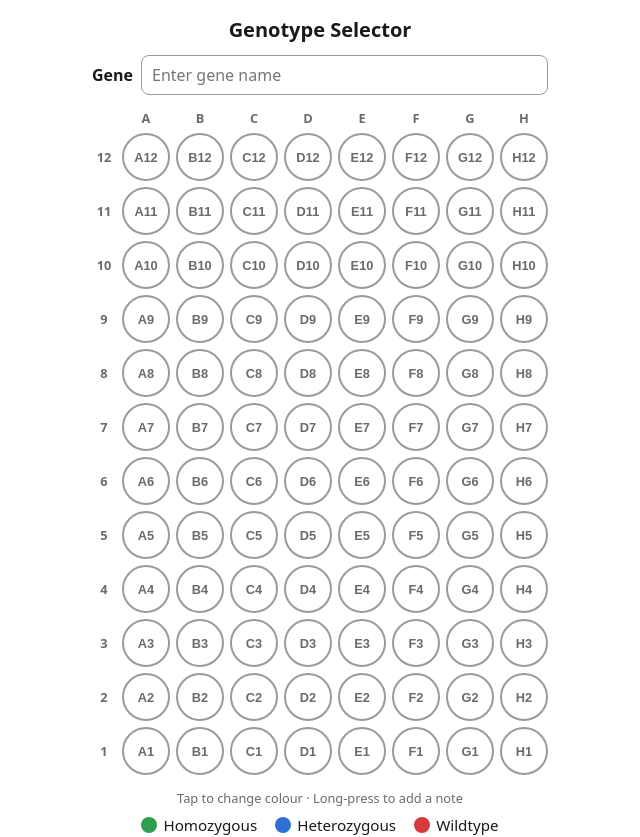
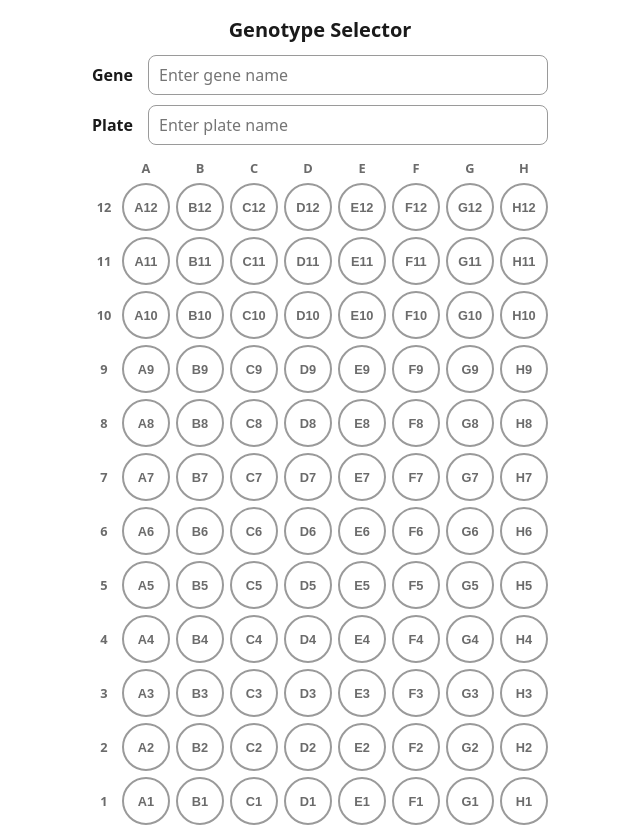
Before and after one commit to jono-royle/GenotypeSelector, a React (Vite) app: page / in a window 1280 px wide. Shown: the top 837 px of the page, without its empty margins (320-960 px from the left). Built offline with nearby package versions, Linux system fonts and the light colour scheme.

Commit message:
Add plate number

```diff
--- a/src/App.tsx
+++ b/src/App.tsx
@@ -9,13 +9,38 @@ const ROWS = ['A', 'B', 'C', 'D', 'E', 'F', 'G', 'H'];
 const COLS = Array.from({ length: 12 }, (_, i) => 12 - i); // 12 → 1
 const STORAGE_KEY = 'genotype-selector-v1';
 const GENE_KEY = 'genotype-selector-gene';
+const PLATE_KEY = 'genotype-selector-plate';
 
-function csvFileName(gene: string): string {
+/** A string kept in localStorage so it survives page reloads. */
+function usePersistentString(key: string) {
+  const [value, setValue] = useState<string>(() => {
+    try {
+      return localStorage.getItem(key) ?? '';
+    } catch {
+      return '';
+    }
+  });
+  useEffect(() => {
+    try {
+      localStorage.setItem(key, value);
+    } catch {
+      /* ignore */
+    }
+  }, [key, value]);
+  return [value, setValue] as const;
+}
+
+/** Strip characters that aren't allowed in file names; spaces become underscores. */
+const safeName = (s: string) => s.trim().replace(/[\\/:*?"<>|]/g, '').replace(/\s+/g, '_');
+
+/** e.g. GenotypeBRCA1-Plate3-20261118.csv (empty parts are left out). */
+function csvFileName(gene: string, plate: string): string {
   const d = new Date();
   const date = `${d.getFullYear()}${String(d.getMonth() + 1).padStart(2, '0')}${String(d.getDate()).padStart(2, '0')}`;
-  // Strip characters that aren't allowed in file names; spaces become underscores.
-  const safeGene = gene.trim().replace(/[\\/:*?"<>|]/g, '').replace(/\s+/g, '_');
-  return safeGene ? `genotypes-${safeGene}-${date}.csv` : `genotypes-${date}.csv`;
+  const g = safeName(gene);
+  const p = safeName(plate);
+  const parts = [g ? `Genotype${g}` : 'Genotype', ...(p ? [`Plate${p}`] : []), date];
+  return `${parts.join('-')}.csv`;
 }
 const BLANK: WellState = { colour: 'blank', note: '' };
 
@@ -32,13 +57,8 @@ function loadPlate(): Plate {
 
 export default function App() {
   const [plate, setPlate] = useState<Plate>(loadPlate);
-  const [gene, setGene] = useState<string>(() => {
-    try {
-      return localStorage.getItem(GENE_KEY) ?? '';
-    } catch {
-      return '';
-    }
-  });
+  const [gene, setGene] = usePersistentString(GENE_KEY);
+  const [plateName, setPlateName] = usePersistentString(PLATE_KEY);
   const [editing, setEditing] = useState<string | null>(null);
   const [draft, setDraft] = useState('');
   const textareaRef = useRef<HTMLTextAreaElement>(null);
@@ -50,14 +70,6 @@ export default function App() {
       /* storage unavailable (e.g. private mode) – state just won't persist */
     }
   }, [plate]);
-
-  useEffect(() => {
-    try {
-      localStorage.setItem(GENE_KEY, gene);
-    } catch {
-      /* ignore */
-    }
-  }, [gene]);
 
   useEffect(() => {
     if (editing) textareaRef.current?.focus();
@@ -106,7 +118,7 @@ export default function App() {
     const url = URL.createObjectURL(blob);
     const a = document.createElement('a');
     a.href = url;
-    a.download = csvFileName(gene);
+    a.download = csvFileName(gene, plateName);
     document.body.appendChild(a);
     a.click();
     a.remove();
@@ -128,6 +140,19 @@ export default function App() {
           value={gene}
           onChange={(e) => setGene(e.target.value)}
           placeholder="Enter gene name"
+          autoCapitalize="off"
+          autoCorrect="off"
+          spellCheck={false}
+        />
+      </label>
+
+      <label className="gene">
+        <span>Plate</span>
+        <input
+          type="text"
+          value={plateName}
+          onChange={(e) => setPlateName(e.target.value)}
+          placeholder="Enter plate name"
           autoCapitalize="off"
           autoCorrect="off"
           spellCheck={false}
--- a/src/styles.css
+++ b/src/styles.css
@@ -37,8 +37,16 @@ h1 {
   display: flex;
   align-items: center;
   gap: 8px;
-  margin: 0 0 14px;
+  margin: 0 0 10px;
   font-weight: 600;
+}
+
+.gene span {
+  width: 3rem; /* keeps the Gene and Plate boxes aligned */
+}
+
+.gene + .plate {
+  margin-top: 14px;
 }
 
 .gene input {
```
